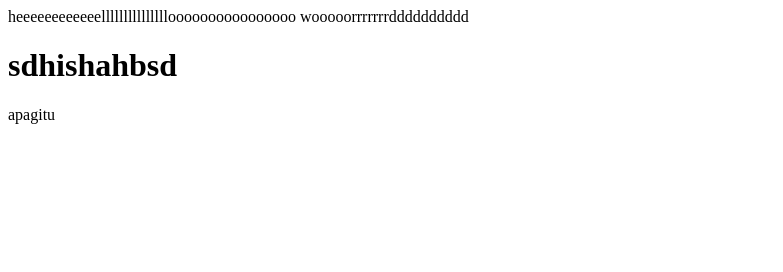
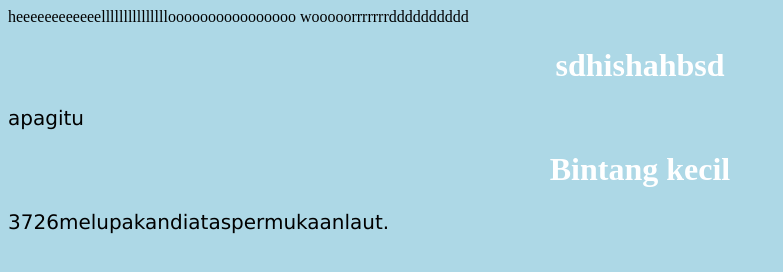
Before and after one commit to rainbowwwwruby/rainbowwwwruby.github.io, a plain HTML site: page indexx.html in a window 1280 px wide. Shown: the whole page, without its empty margins (0-783 px from the left). Drawn offline with Linux system fonts and the light colour scheme.

Commit message:
Update indexx.html

```diff
--- a/indexx.html
+++ b/indexx.html
@@ -11,3 +11,24 @@ heeeeeeeeeeeellllllllllllllloooooooooooooooo wooooorrrrrrrdddddddddd
 
 </body>
 </html>
+<!DOCTYPE html>
+<html>
+<head>
+<style>
+body {
+  background-color: lightblue;}
+h1 {
+  color: white;
+  text-align: center;}
+p {
+  font-family: verdana;
+  font-size: 20px;}
+</style>
+</head>
+<body>
+
+<h1>Bintang kecil</h1>
+<p>3726melupakandiataspermukaanlaut.</p>
+
+</body>
+</html>
```
